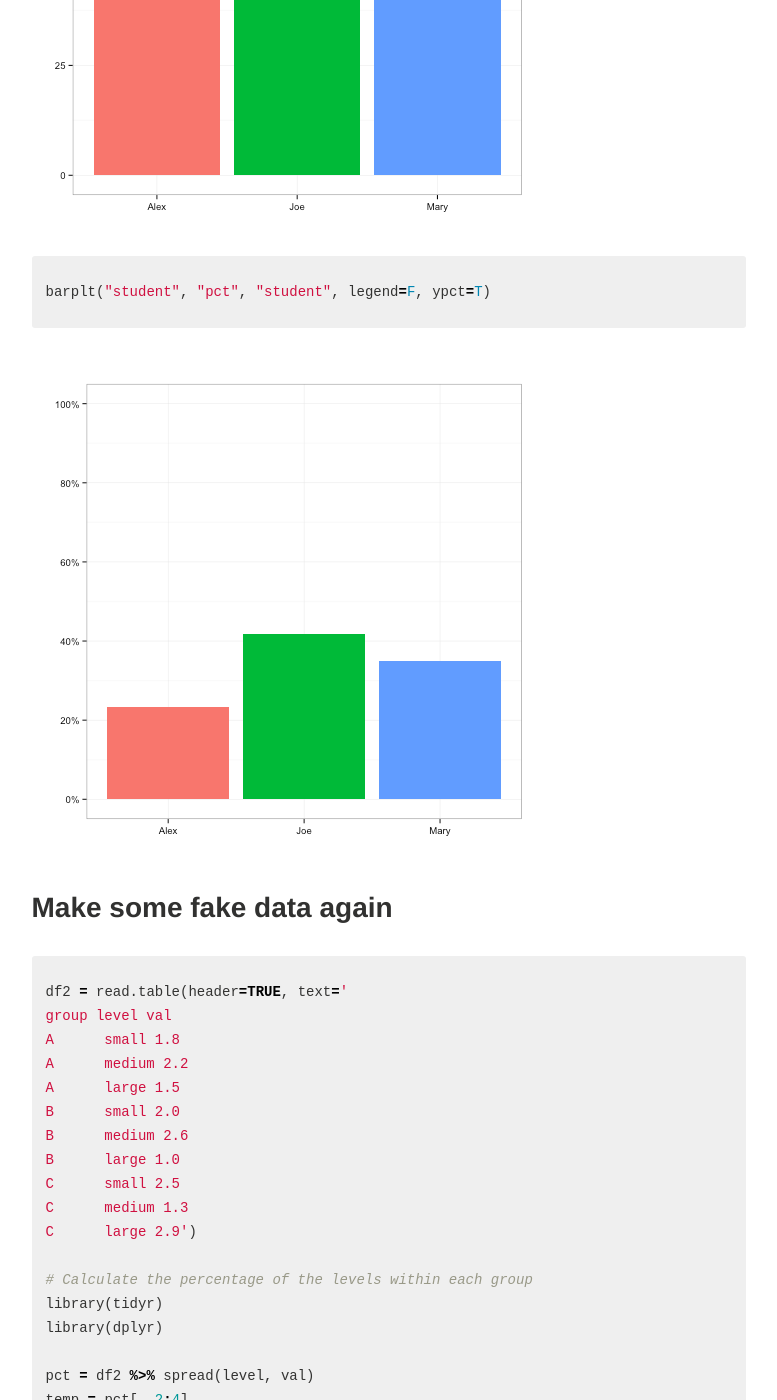
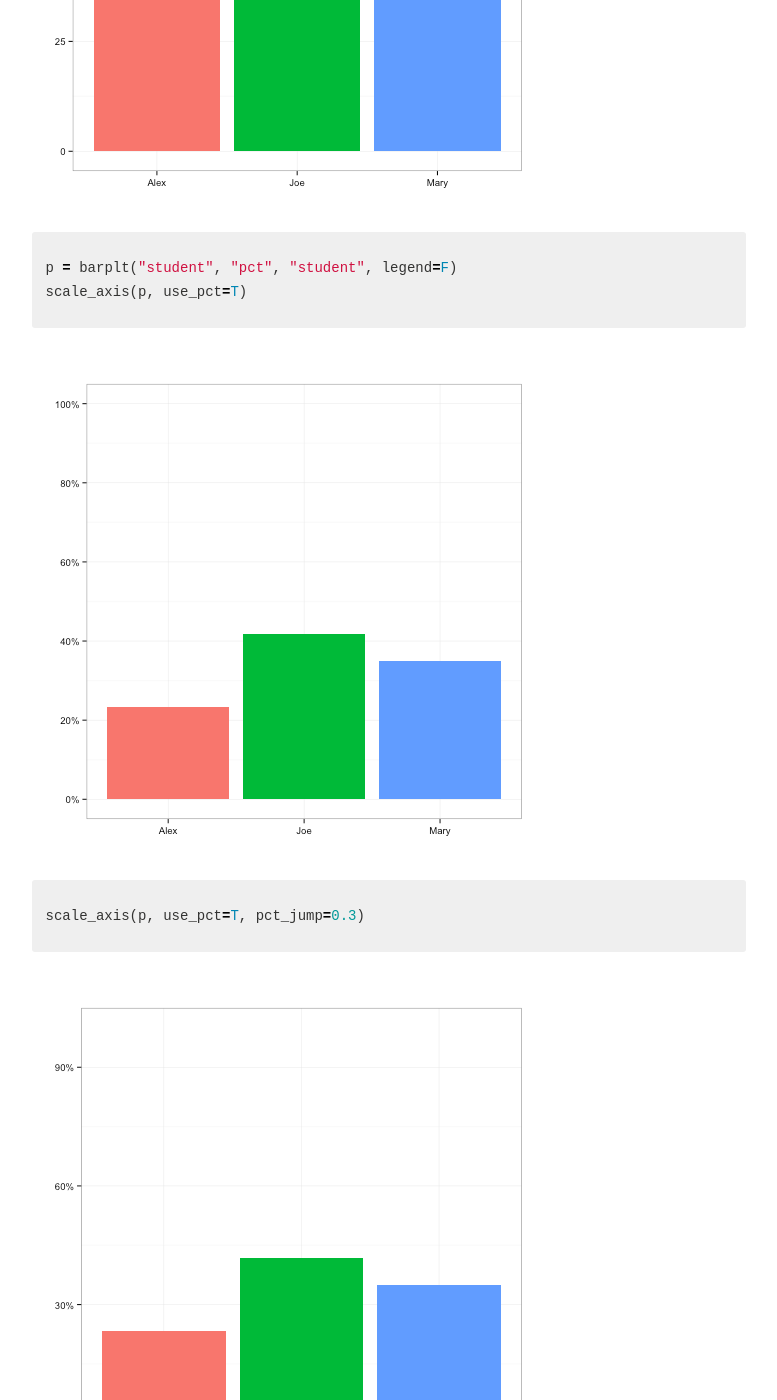
Before and after one commit to gmlang/masterr, a Jekyll site: the page built from _posts/r/2015-04-21-an-easy-way-to-make-ggplot2-plots-ezplot-part1.md, in a window 1280 px wide and 1400 px high, scrolled down 2628 px. Shown: the whole window, without its empty margins (348-1125 px from the left). Built offline with Jekyll 4.4.1, drawn with Linux system fonts in a browser that asks for light colours; nearby versions of some CDN libraries; comment, search, counter and statistics services are not loaded; some of the changed text lies outside the part shown.

Commit message:
update most recent post

```diff
--- a/_posts/r/2015-04-21-an-easy-way-to-make-ggplot2-plots-ezplot-part1.md
+++ b/_posts/r/2015-04-21-an-easy-way-to-make-ggplot2-plots-ezplot-part1.md
@@ -60,10 +59,17 @@ barplt("student", "grade", "student", legend=F)
 ![center](/../figs/2015-04-21-an-easy-way-to-make-ggplot2-plots-ezplot-part1/unnamed-chunk-3-2.png)
 
 {% highlight r %}
-barplt("student", "pct", "student", legend=F, ypct=T)
+p = barplt("student", "pct", "student", legend=F)
+scale_axis(p, use_pct=T)
 {% endhighlight %}
 
 ![center](/../figs/2015-04-21-an-easy-way-to-make-ggplot2-plots-ezplot-part1/unnamed-chunk-3-3.png)
+
+{% highlight r %}
+scale_axis(p, use_pct=T, pct_jump=0.3)
+{% endhighlight %}
+
+![center](/../figs/2015-04-21-an-easy-way-to-make-ggplot2-plots-ezplot-part1/unnamed-chunk-3-4.png)
 
 ### Make some fake data again
 
@@ -104,7 +110,8 @@ barplt("group", "val", "level")
 {% highlight r %}
 # display percentages
 barplt = mk_barplot(pct)
-p = barplt("group", "pct", "level", ypct=T)
+p = barplt("group", "pct", "level")
+p = scale_axis(p, use_pct=T)
 print(p)
 {% endhighlight %}
 
```
Also changed, not shown: other parts of _posts/r/2015-04-21-an-easy-way-to-make-ggplot2-plots-ezplot-part1.md (+1 -2 lines), _knitr/2015-04-21-an-easy-way-to-make-ggplot2-plots-ezplot-part1.Rmd (+6 -4 lines), figs/2015-04-21-an-easy-way-to-make-ggplot2-plots-ezplot-part1/unnamed-chunk-3-4.png (added).
